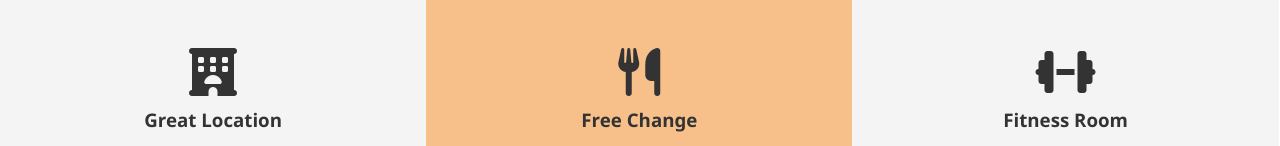
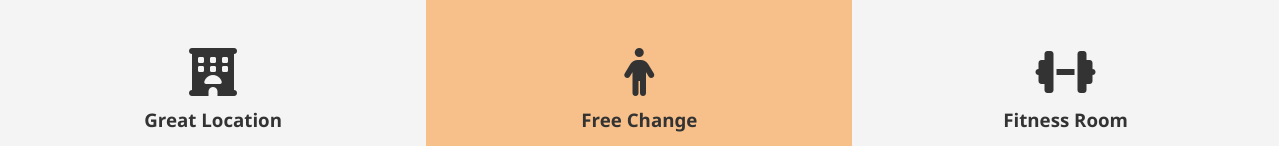
Before and after one commit to vlx01/R-S-Project, a plain HTML site: page index.html in a window 1280 px wide. Shown: the part 1069-1215 px from the top of the page. Drawn offline with Linux system fonts and the light colour scheme.

Commit message:
Update index.html

```diff
--- a/index.html
+++ b/index.html
@@ -52,7 +52,7 @@
             <p>Lorem ipsum dolor, sit amet consectetur adipisicing elit. Omnis, sequi?</p>
         </div>
         <div class="box bg-primary">
-            <i class="fas fa-utensils fa-3x"></i>
+            <i class="fas fa-person fa-3x"></i>
             <h3>Free Change</h3>
             <p>Lorem ipsum dolor, sit amet consectetur adipisicing elit. Omnis, sequi?</p>
         </div>
```
